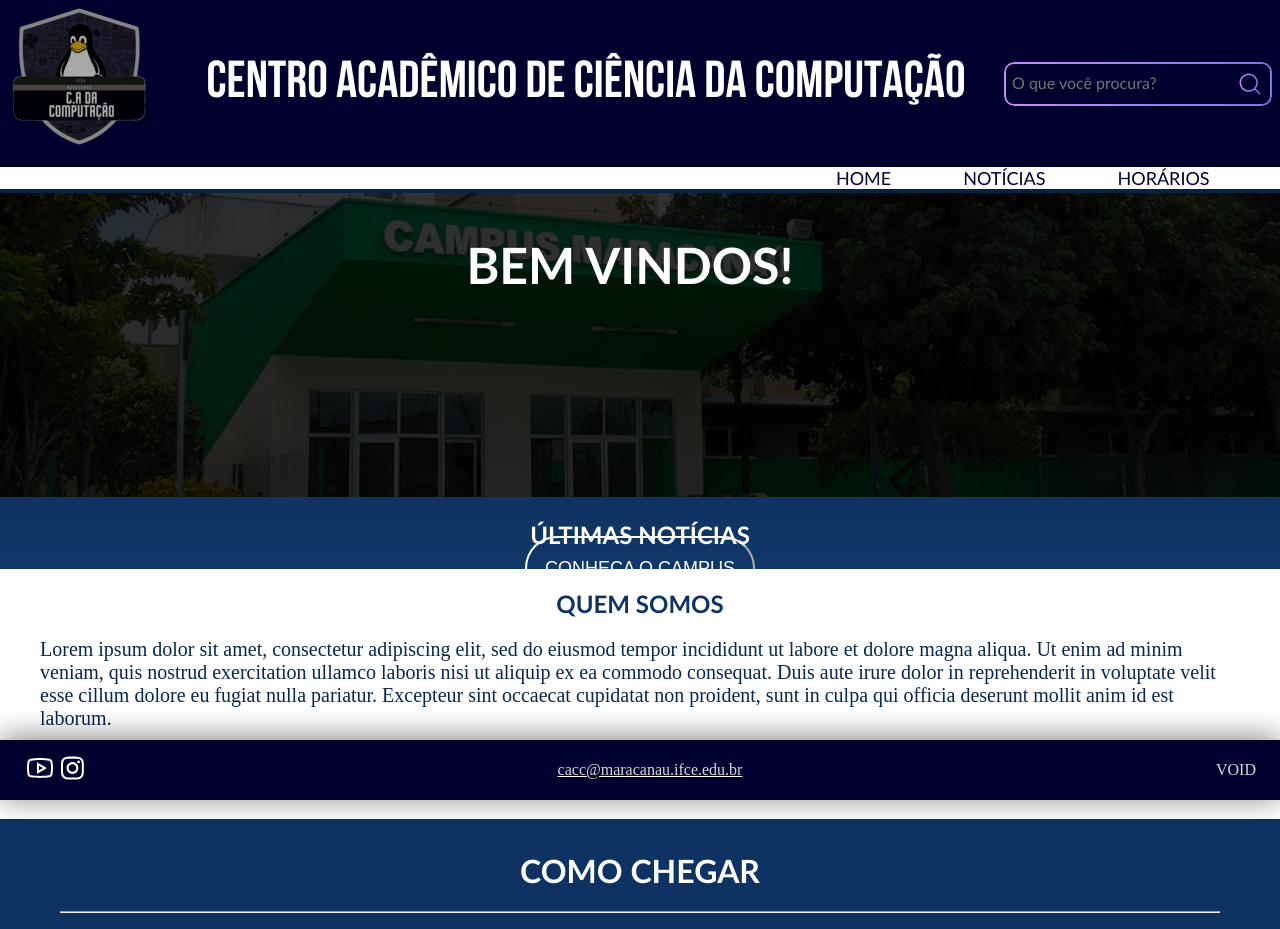
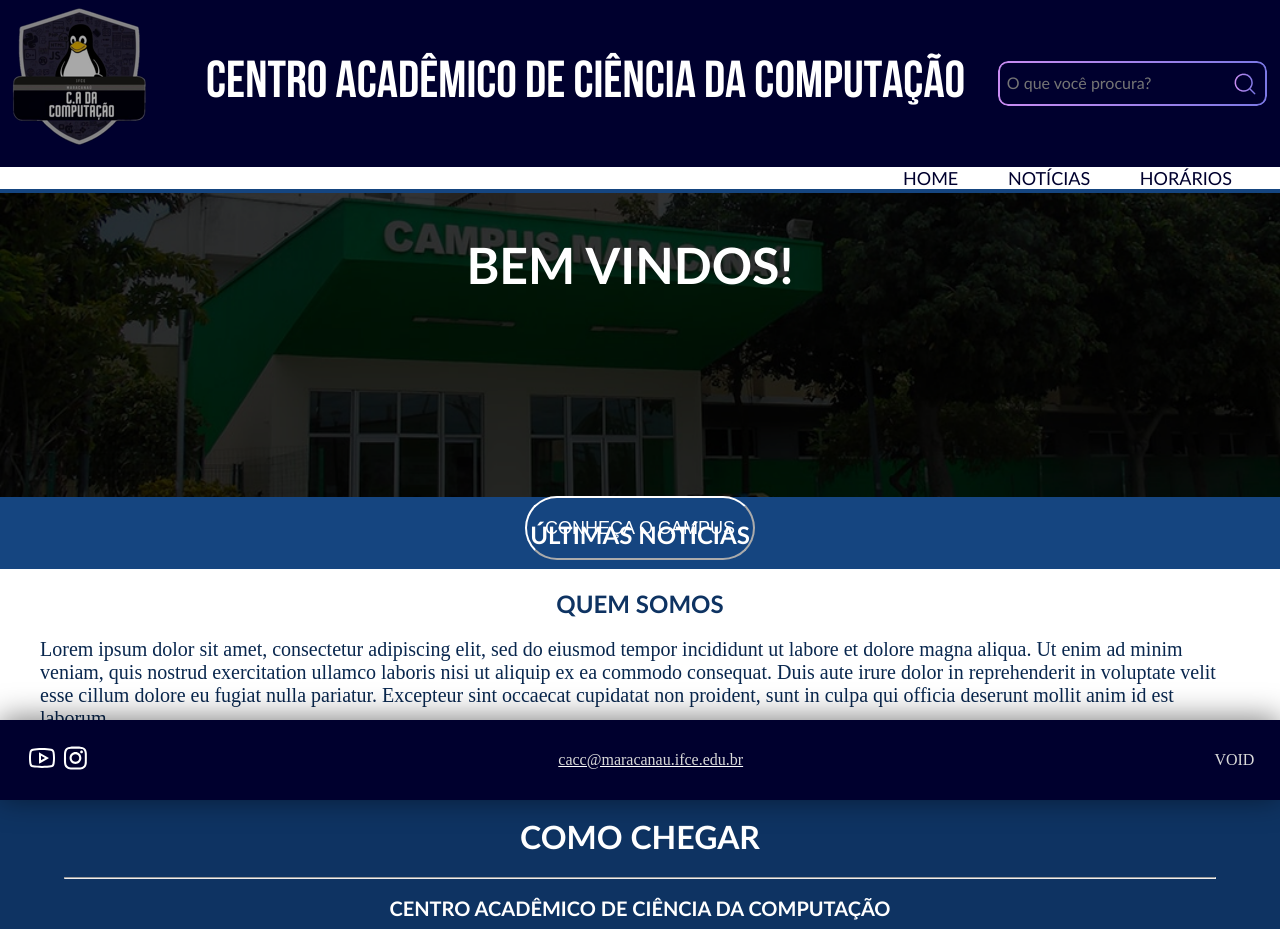
Before and after one commit to Hakai17/site_cacc, a React (Create React App) app in the folder Login-react/react/: page / in a window 1280 px wide. Shown: the top 929 px of the page. Built offline with nearby package versions, Linux system fonts and the light colour scheme.

Commit message:
fixed pages height and width

```diff
--- a/Login-react/react/src/components/Bottom/Bottom.module.scss
+++ b/Login-react/react/src/components/Bottom/Bottom.module.scss
@@ -1,26 +1,28 @@
 
 @import "../../styles/variable";
 
-.Header {
+.Bottom {
     background-color: rgb(0, 0, 46);
     display: flex;
     justify-content: space-between;
     align-items: center;
-    padding: 0 24px;
+    padding: 0 2%;
     position: fixed;
     bottom: 0;
-    height: 60px;
+    height: 10%;
     width: 100%;
     box-shadow: 0px -2px 30px rgba($color: #000000, $alpha: 0.5);
     box-sizing: border-box;
 
     &__icon {
-      width: 60px;
+      width: 5%;
       display: flex;
       justify-content: space-between;
       cursor: pointer;
       align-items: center;
-
+      @media only screen and (min-width: 1224px) {
+        .Bottom__icon {width: 100%;}
+      }
     }
 
     p {
--- a/Login-react/react/src/components/Bottom/index.jsx
+++ b/Login-react/react/src/components/Bottom/index.jsx
@@ -5,8 +5,8 @@ import styles from "./Bottom.module.scss";
 
 export default function Bottom() {
   return (
-    <footer className={styles.Header}>
-      <div className={styles.Header__icon}>
+    <footer className={styles.Bottom}>
+      <div className={styles.Bottom__icon}>
         <a
           href="https://youtube.com/c/IFCEcampusdeMaracana%C3%BA"
           target="_blank"
--- a/Login-react/react/src/components/Header/Header.module.scss
+++ b/Login-react/react/src/components/Header/Header.module.scss
@@ -6,16 +6,17 @@
     font-family: 'Bebas Neue Bold 700';
     color: white;
     background-color: rgb(0, 0, 46);
+    width: 100%;
 
     &__container {
       display: flex;
       justify-content: space-between;
       align-items: center;
-      padding: 6px;
+      padding: 0.5%;
       width: 20%;
       position: relative;
       z-index: 0;
-      right: 8px;
+      right: 1%;
 
       &::before {
         content: "";
@@ -34,7 +35,6 @@
 
     &__input {
       width: 100%;
-      height: 30px;
       color: #d9d9d9;
       font-size: 1rem;
       border: none;
@@ -69,7 +69,7 @@
       justify-content: space-evenly;
       align-items: center;
       float: right;
-      padding-right: 4.5rem;
+      padding-right: 4%;
     }
 
     a {
--- a/Login-react/react/src/components/Map/Map.module.scss
+++ b/Login-react/react/src/components/Map/Map.module.scss
@@ -1,19 +1,20 @@
 .principal{
     color: white;
     background-color: #0E3362;
-    height: 370px;
+    height: 60%;
+    width: 100%;
     text-align: center;
     position: absolute;
     bottom: 10;
 
     h1 {
         font-family: 'Lato-Bold';
-        padding-top: 10px;
+        padding-top: 1%;
     }
 
     hr {
-        margin-left: 60px;
-        margin-right: 60px;
+        margin-left: 5%;
+        margin-right: 5%;
     }
 
     h2 {
--- a/Login-react/react/src/pages/data/Data.module.scss
+++ b/Login-react/react/src/pages/data/Data.module.scss
@@ -1,3 +1,7 @@
+body {
+    height: 100%;
+    }
+
 .main {
     text-align: center;
 
--- a/Login-react/react/src/pages/home/Home.module.scss
+++ b/Login-react/react/src/pages/home/Home.module.scss
@@ -25,7 +25,7 @@ main {
       color: white;
       position: absolute;
       right: 41%;
-      bottom: 25%;
+      bottom: 30%;
       height: 8%;
       width: 18%;
     }
@@ -42,7 +42,7 @@ main {
   .principal {
     display: flex;
     background-color: white;
-    height: 250px;
+    height: max-content;
     position: relative;
     bottom: 0;
 
--- a/Login-react/react/src/styles/global.scss
+++ b/Login-react/react/src/styles/global.scss
@@ -1,12 +1,10 @@
-@import-normalize;
 @import "./variable";
 
 body {
   margin: 0;
-  padding: 0;
-  min-height: 700px;
-  width: 100%;
-  background-image: linear-gradient($azul-escuro, $azul-claro);
+  height: fit-content;
+  min-width: fit-content;
+  background-color: #154580;
 }
 
 body::-webkit-scrollbar{
```
